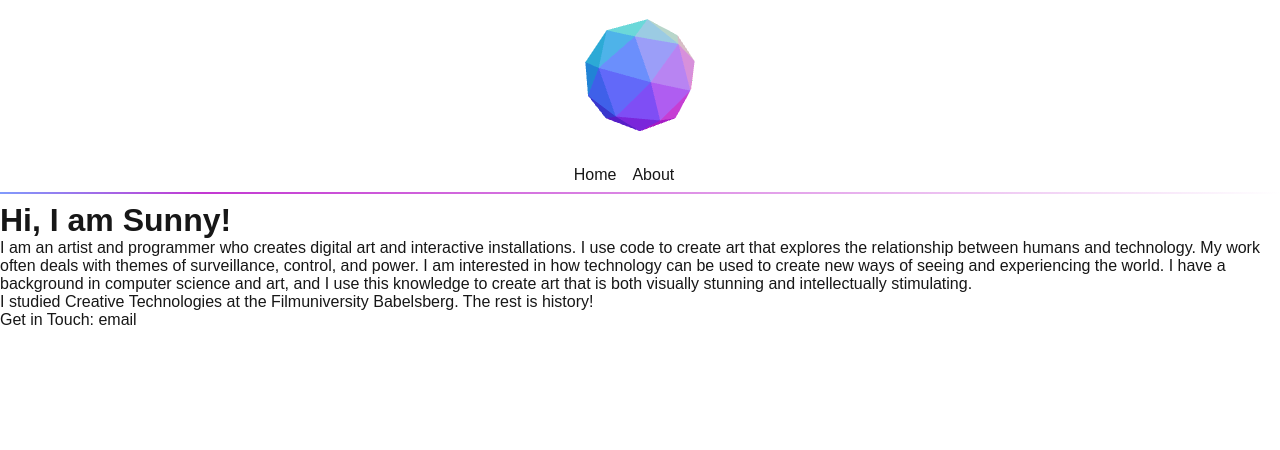
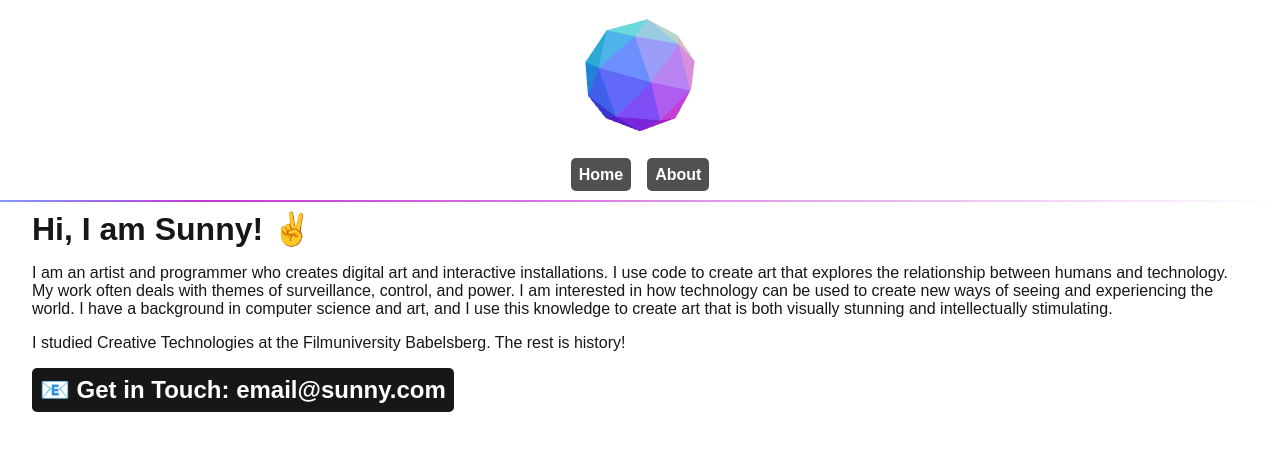
Before and after one commit to etlaM21/CTechPortfolioBackend, a React (Vite) app in the folder portfolio_v5_2/: page /about in a window 1280 px wide. Shown: the top 450 px of the page. Built offline with nearby package versions, Linux system fonts and the light colour scheme.

Commit message:
made about page pretty

```diff
--- a/portfolio_v5_2/src/App.css
+++ b/portfolio_v5_2/src/App.css
@@ -1,12 +1,16 @@
 :root {
     --background: #ffffff;
     --foreground: #171717;
+    --background_half: #c1c1c1;
+    --foreground_half: #505050;
 }
 
 @media (prefers-color-scheme: dark) {
     :root {
         --background: #0a0a0a;
         --foreground: #ededed;
+        --background_half: #505050;
+        --foreground_half: #c1c1c1;
     }
 }
 
@@ -43,12 +47,22 @@ a {
 
 
 .header {
+    text-align: center;
     width: 100%;
     border-bottom: solid 2.5px;
     border-image-slice: 1;
     /* border-image-source: linear-gradient(90deg, rgba(2, 0, 36, 0) 0%, rgba(31, 110, 181, 1) 26%, rgba(156, 134, 62, 1) 50%, rgba(105, 9, 121, 1) 66%, rgba(2, 0, 36, 0) 100%); */
     margin-bottom: 0.5rem;
     /* background: radial-gradient(circle, rgba(156, 134, 62, 0.09845945214023111) 0%, rgba(105, 9, 121, 0.32815132889093135) 25%, rgba(2, 0, 36, 0) 100%); */
+    h1 {
+        margin-top: 1rem;
+        display: inline-block;
+        font-size: 1.5rem;
+        color: var(--background);
+        background-color: var(--foreground);
+        padding: 0.5rem;
+        border-radius: 5px;
+    }
 }
 
 nav {
@@ -57,6 +71,7 @@ nav {
     max-width: 1280px;
     padding-top: 1rem;
     padding-bottom: 0.5rem;
+    margin-bottom: 0.5rem;
     text-align: center;
 
     h1,
@@ -73,11 +88,25 @@ nav {
 
     ul {
         list-style-type: none;
+        margin: 0;
     }
 
     ul li {
         font-size: 1rem;
         cursor: pointer;
+        font-weight: bold;
+        color: var(--background);
+        background-color: var(--foreground_half);
+        padding: 0.5rem;
+        border-radius: 5px;
+        transition: background-color 0.2s ease-in-out;
+        &:hover {
+            background-color: var(--foreground);
+        }
+    }
+
+    ul li:last-of-type  {
+        margin: 0;
     }
 }
 
@@ -87,21 +116,38 @@ main {
     margin: 0 auto;
 }
 
-.p5Sketch {
+.p5Sketch, .threeScene {
     border-style: solid;
     border-width: 2px;
     border-color: var(--foreground);
     margin: 10px;
-    /* width: 100%; */
-    /* height: 100%; */
+    width: 100%;
+    height: 600px;
+    border-radius: 15px;
+    margin-bottom: 1rem;
+    canvas {
+        width: 100%;
+        height: 100%;
+        border-radius: 15px;
+    }
 }
 
-.project {
+.project, .about {
     display: block;
     position: relative;
 
     h1 {
         font-size: 2rem;
+    }
+
+    h3 {
+        margin-top: 1rem;
+        display: inline-block;
+        font-size: 1.5rem;
+        color: var(--background);
+        background-color: var(--foreground);
+        padding: 0.5rem;
+        border-radius: 5px;
     }
 
     h4 {
@@ -110,16 +156,37 @@ main {
         transform: translateY(0.5rem);
         font-weight: normal;
         font-style: italic;
+        margin: 0 0 1rem 1rem;
+        color: var(--background);
+        background-color: var(--foreground);
+        padding: 0.5rem;
+        border-radius: 5px;
+    }
+
+    p {
+        margin-top: 1rem;
     }
 
     img {
-        height: 50vh;
+        height: 33vh;
         width: 100%;
         object-fit: cover;
         float: left;
         margin-right: 0.5rem;
         border-radius: 5px;
+        margin-bottom: 1rem;
     }
+}
+
+.project h1 {
+    position: absolute;
+    top: calc(16.5vh - 1rem);
+    left: 50%;
+    transform: translateX(-50%);
+    color: var(--foreground);
+    background-color: var(--background);
+    padding: 0.5rem;
+    border-radius: 5px;
 }
 
 
--- a/portfolio_v5_2/src/components/About.jsx
+++ b/portfolio_v5_2/src/components/About.jsx
@@ -1,11 +1,15 @@
 
 const About = () => {
-    return <div id="about">
-        <h1>Hi, I am Sunny!</h1>
-        <p>I am an artist and programmer who creates digital art and interactive installations. I use code to create art that explores the relationship between humans and technology. My work often deals with themes of surveillance, control, and power. I am interested in how technology can be used to create new ways of seeing and experiencing the world. I have a background in computer science and art, and I use this knowledge to create art that is both visually stunning and intellectually stimulating.</p>
-        <p>I studied Creative Technologies at the Filmuniversity Babelsberg. The rest is history!</p>
-        <p>Get in Touch: email </p>
-    </div>;
+    return (
+        <main>
+            <div className="about">
+                <h1>Hi, I am Sunny! ✌️</h1>
+                <p>I am an artist and programmer who creates digital art and interactive installations. I use code to create art that explores the relationship between humans and technology. My work often deals with themes of surveillance, control, and power. I am interested in how technology can be used to create new ways of seeing and experiencing the world. I have a background in computer science and art, and I use this knowledge to create art that is both visually stunning and intellectually stimulating.</p>
+                <p>I studied Creative Technologies at the Filmuniversity Babelsberg. The rest is history!</p>
+                <h3>📧 Get in Touch: email@sunny.com </h3>
+            </div>
+        </main>
+    );
 }
 
 export default About;
```
